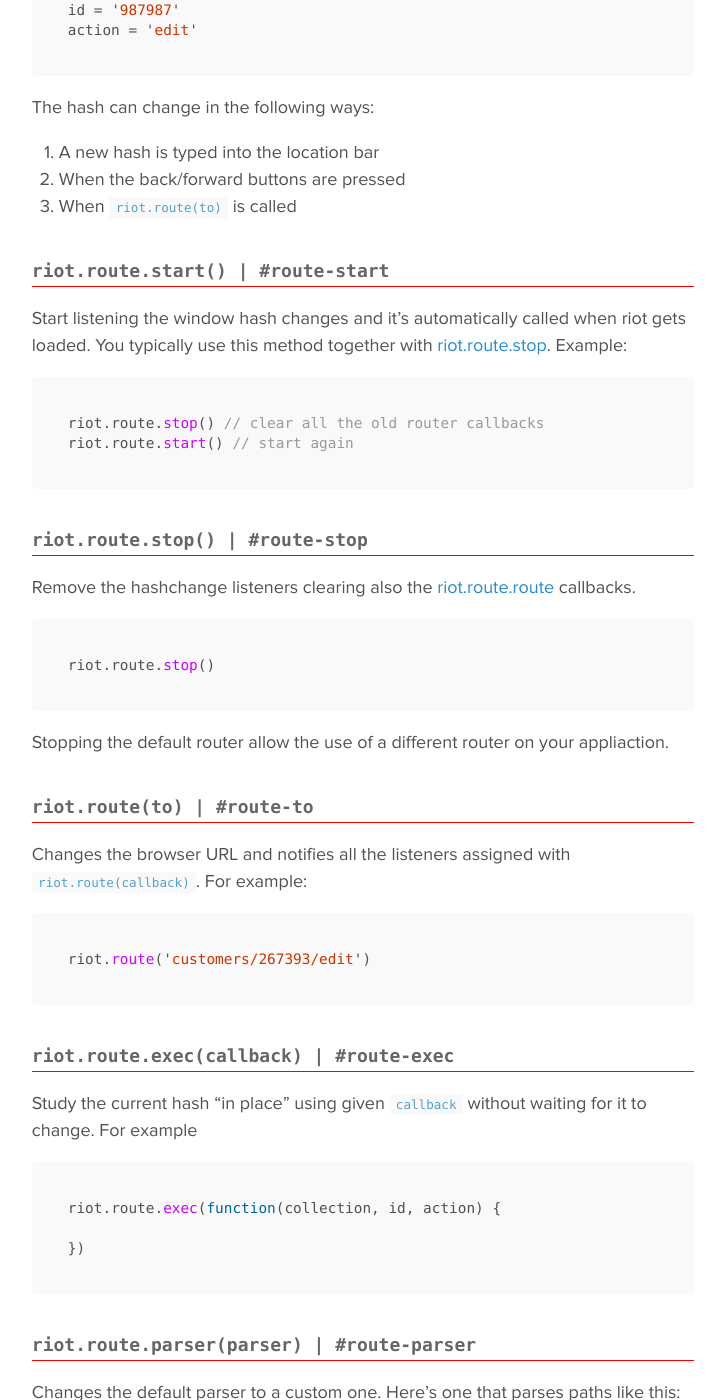
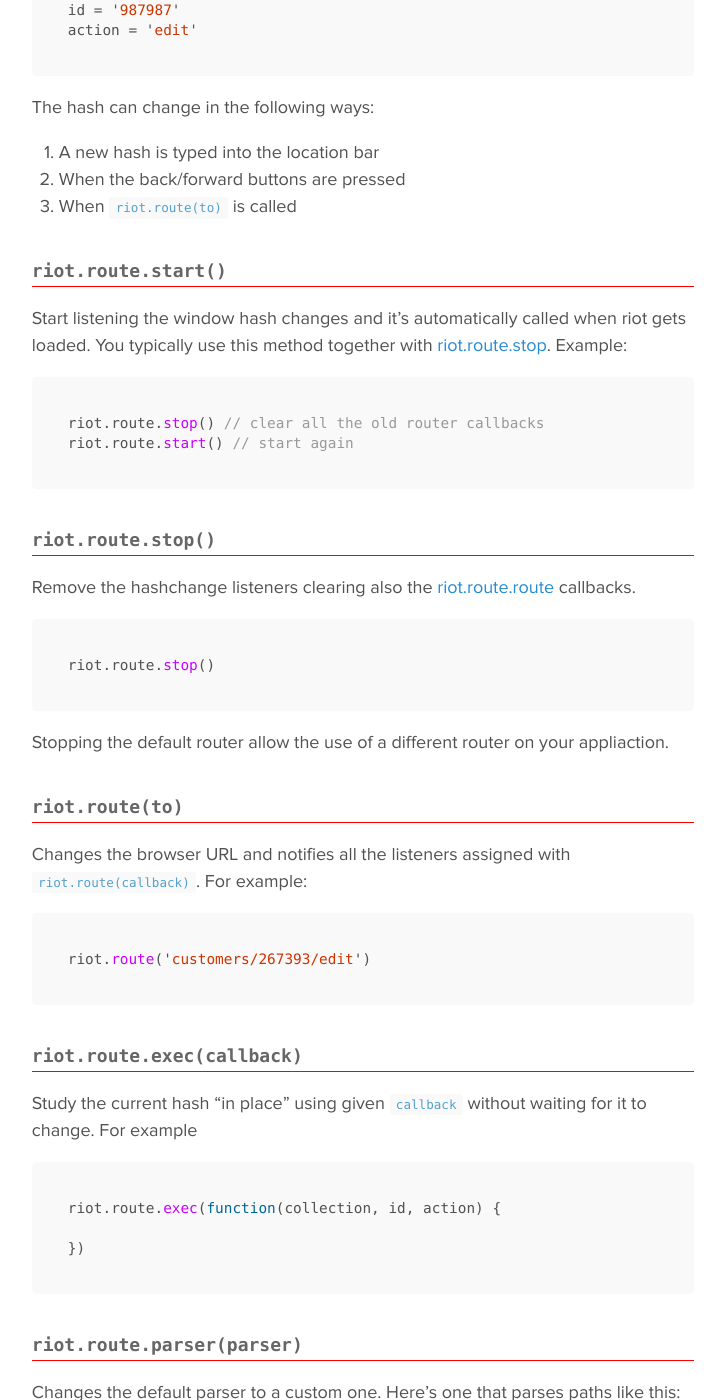
Before and after one commit to riot/riot.github.io, a Jekyll site: the page built from api/route.md, in a window 1280 px wide and 1400 px high, scrolled down 843 px. Shown: the whole window, without its empty margins (277-1002 px from the left). Built offline with Jekyll 4.4.1, drawn with Linux system fonts in a browser that asks for light colours; Markdown is read by kramdown in place of the engine named in the settings; some of the changed text lies outside the part shown.

Commit message:
Update Router doc

````diff
--- a/api/route.md
+++ b/api/route.md
@@ -11,7 +11,7 @@ The Riot Router is the most minimal router implementation you can find and it wo
 The Riot Router is best in routing schemes in which the route's hierarchical parts, after the "#", are separated with the "/" character. In that case Riot gives you direct access to these parts.
 
 
-### riot.route(callback) | #route
+### riot.route(callback)
 
 Execute the given `callback` when the URL hash changes. For example
 
@@ -36,7 +36,7 @@ The hash can change in the following ways:
 2. When the back/forward buttons are pressed
 3. When `riot.route(to)` is called
 
-### riot.route.start() | #route-start
+### riot.route.start()
 
 Start listening the window hash changes and it's automatically called when riot gets loaded. You typically use this method together with [riot.route.stop](#route-stop). Example:
 
@@ -45,7 +45,7 @@ riot.route.stop() // clear all the old router callbacks
 riot.route.start() // start again
 ```
 
-### riot.route.stop() | #route-stop
+### riot.route.stop()
 
 Remove the hashchange listeners clearing also the [riot.route.route](#route) callbacks.
 
@@ -55,7 +55,7 @@ riot.route.stop()
 
 Stopping the default router allow the use of a different router on your appliaction.
 
-### riot.route(to) | #route-to
+### riot.route(to)
 
 Changes the browser URL and notifies all the listeners assigned with `riot.route(callback)`. For example:
 
@@ -63,7 +63,7 @@ Changes the browser URL and notifies all the listeners assigned with `riot.route
 riot.route('customers/267393/edit')
 ```
 
-### riot.route.exec(callback) | #route-exec
+### riot.route.exec(callback)
 
 Study the current hash "in place" using given `callback` without waiting for it to change. For example
 
@@ -73,7 +73,7 @@ riot.route.exec(function(collection, id, action) {
 })
 ```
 
-### riot.route.parser(parser) | #route-parser
+### riot.route.parser(parser)
 
 Changes the default parser to a custom one. Here's one that parses paths like this:
 
````
